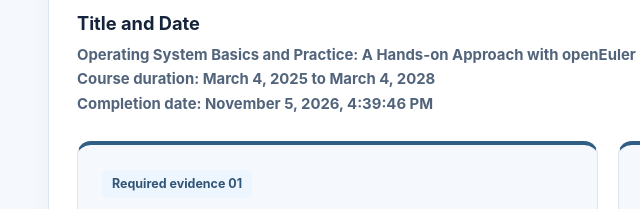
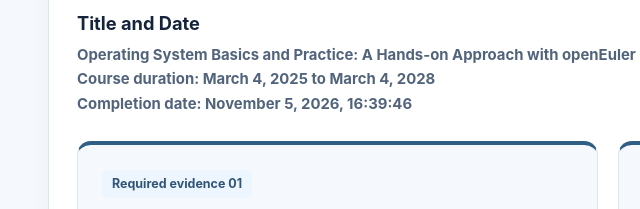
Before and after one commit to johnlloydlandicho-lgtm/operating-systems-portfolio, a plain HTML site: page index.html in a window 1280 px wide. Shown: the part 2107-2316 px from the top of the page, 32-672 px from the left. Drawn offline with Linux system fonts and the light colour scheme.

Commit message:
Update index.html

```diff
--- a/index.html
+++ b/index.html
@@ -1145,7 +1145,7 @@
                     <time datetime="2028-03-04">March 4, 2028</time>
                   </p>
                   <p class="date">Completion date:
-                    <time datetime="2026-11-05T4:39:46">November 5, 2026, 4:39:46 PM</time>
+                    <time datetime="2026-11-05T16:39:46">November 5, 2026, 16:39:46</time>
                   </p>
 
                   <div class="required-evidence" aria-label="Required submission evidence">
```
